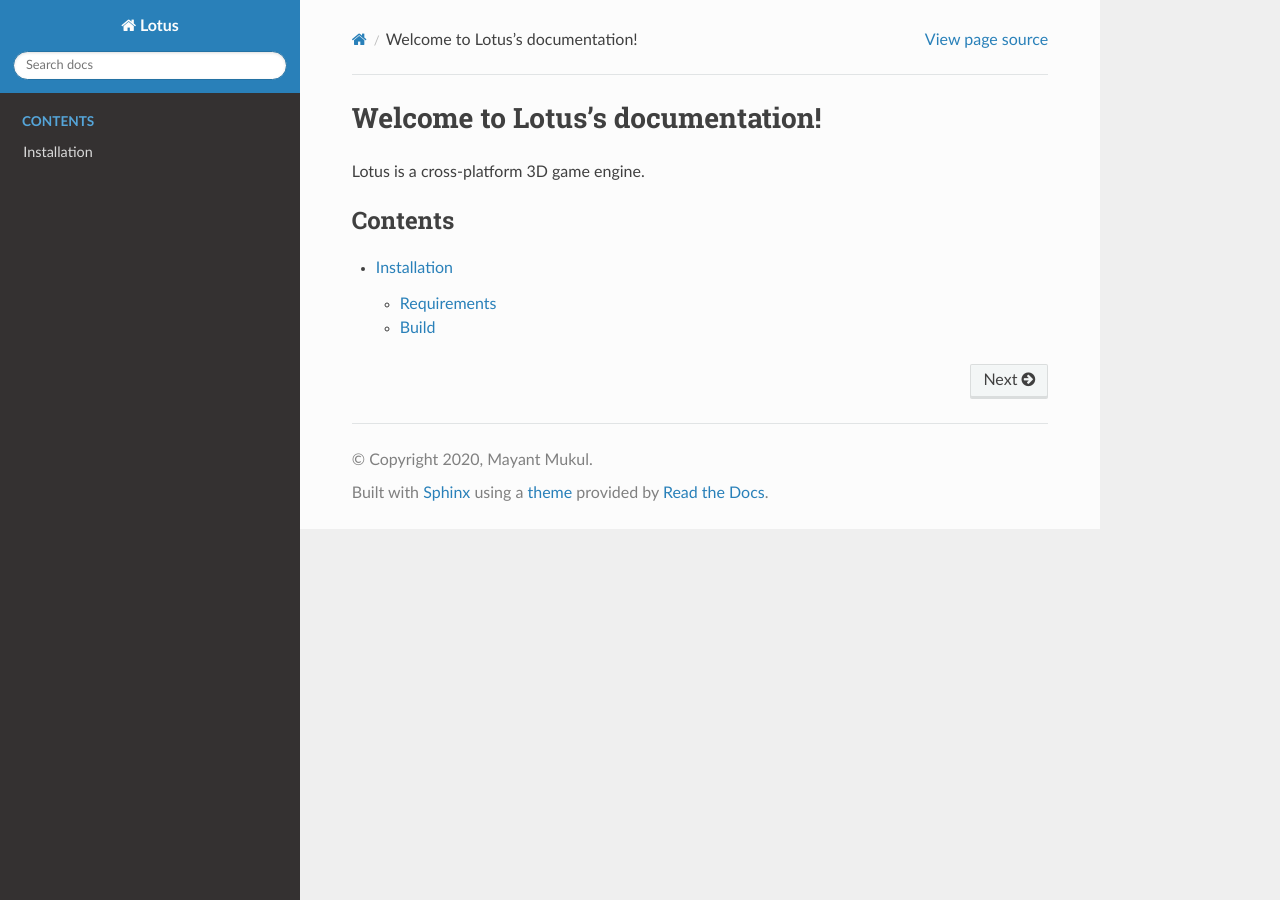
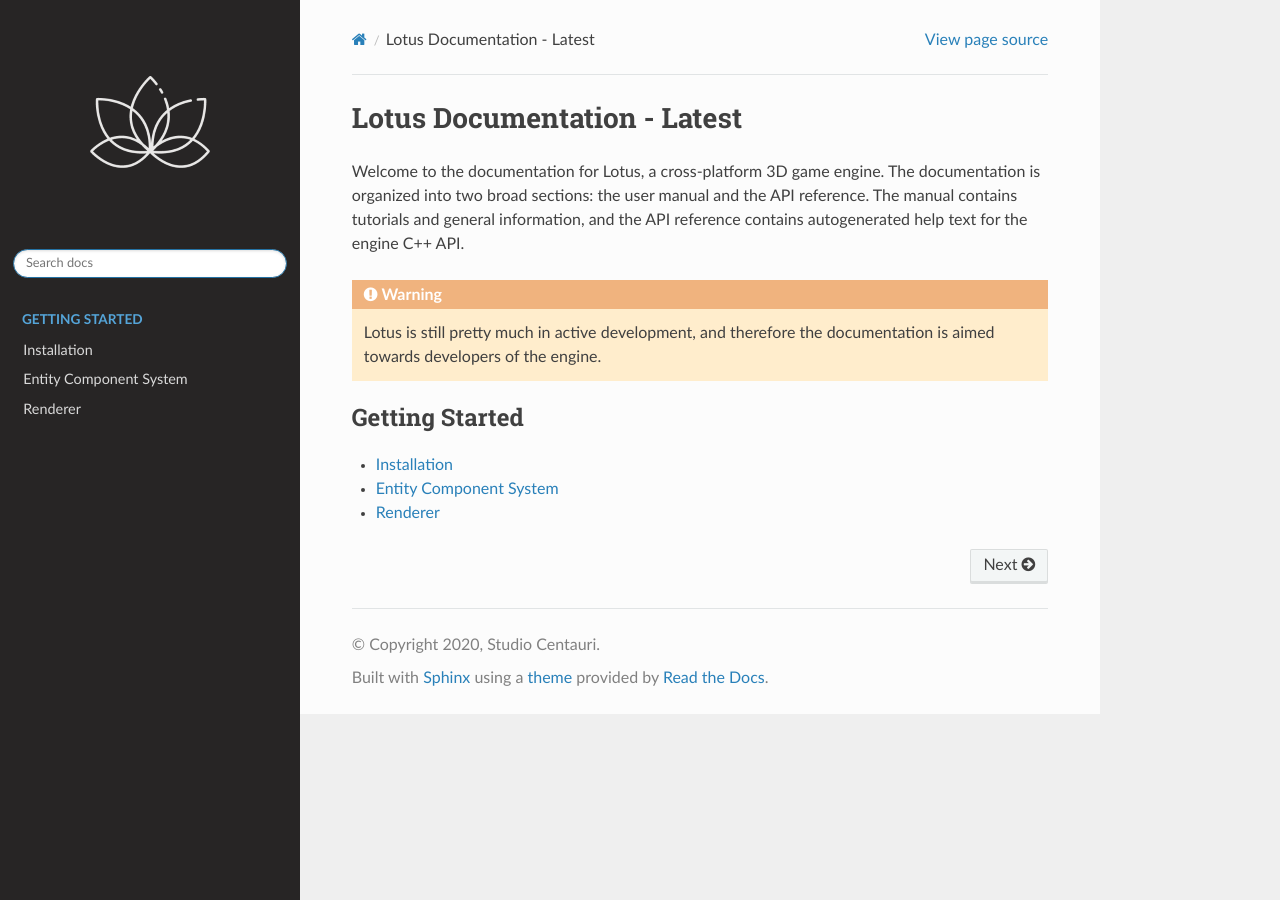
Before and after one commit to mayant15/lotus, a Sphinx documentation site: the page built from docs/index.rst, in a window 1280 px wide. Built offline with Sphinx 7.4.7 and the Read the Docs theme 2.0.0, drawn with Linux system fonts in a browser that asks for light colours; pages that are not in the unit, such as notebooks, are missing from menus.

Commit message:
Add logo and styles to documentation

```diff
--- /dev/null
+++ b/docs/_manuals/ecs.rst
@@ -0,0 +1,5 @@
+Entity Component System
+===========================
+
+At its core, Lotus uses a standard Entity Component System architecture, implemented via `EnTT <https://github.com/skypjack/entt/>`_.
+On top of this, Lotus provides a few classes to create an "object-oriented" structure over plain entities, for easier access to functionality.
--- /dev/null
+++ b/docs/_static/css/navbar.css
@@ -0,0 +1,7 @@
+.wy-side-nav-search {
+    background: #272525;
+}
+
+.wy-nav-side {
+    background: #272525;
+}
--- a/docs/conf.py
+++ b/docs/conf.py
@@ -4,11 +4,11 @@
 # -- Project information -----------------------------------------------------
 
 project = 'Lotus'
-copyright = '2020, Mayant Mukul'
+copyright = '2020, Studio Centauri'
 author = 'Mayant Mukul'
 
 # The full version, including alpha/beta/rc tags
-release = '0.0.1'
+release = '0.1.0'
 
 # -- General configuration ---------------------------------------------------
 
@@ -39,6 +39,14 @@
 # relative to this directory. They are copied after the builtin static files,
 # so a file named "default.css" will overwrite the builtin "default.css".
 html_static_path = ['_static']
+html_logo = '_static/images/logo.png'
+html_css_files = [
+    'css/navbar.css'
+]
+
+html_theme_options = {
+    'logo_only': True
+}
 
 
 # -- Read The Docs ----------------------------------------------------------
--- a/docs/index.rst
+++ b/docs/index.rst
@@ -1,11 +1,23 @@
-Welcome to Lotus's documentation!
+Lotus Documentation - Latest
 =================================
 
-Lotus is a cross-platform 3D game engine.
+Welcome to the documentation for Lotus, a cross-platform 3D game engine. The documentation is organized into two broad sections:
+the user manual and the API reference. The manual contains tutorials and general information, and the API reference contains
+autogenerated help text for the engine C++ API.
+
+.. WARNING::
+   Lotus is still pretty much in active development, and therefore the documentation is aimed towards developers of the engine.
 
 .. toctree::
-   :maxdepth: 2
-   :caption: Contents
+   :maxdepth: 1
+   :caption: Getting Started
 
-   install
+   _manuals/install
+   _manuals/ecs
+   _manuals/renderer
+
+.. toctree::
+   :maxdepth: 1
+   :caption: API Reference
+
    api/lotus
--- a/docs/requirements.txt
+++ /dev/null
@@ -1,3 +0,0 @@
-exhale
-breathe>=4.13
-sphinx>=2.0.1
```
Also changed, not shown: CMakeLists.txt (+10 -5 lines), docs/_manuals/install.rst (added, +27 -0 lines), docs/_manuals/renderer.rst (added, +7 -0 lines), docs/install.rst (deleted, +0 -25 lines), docs/_static/images/logo.png (added), 3 other files.
